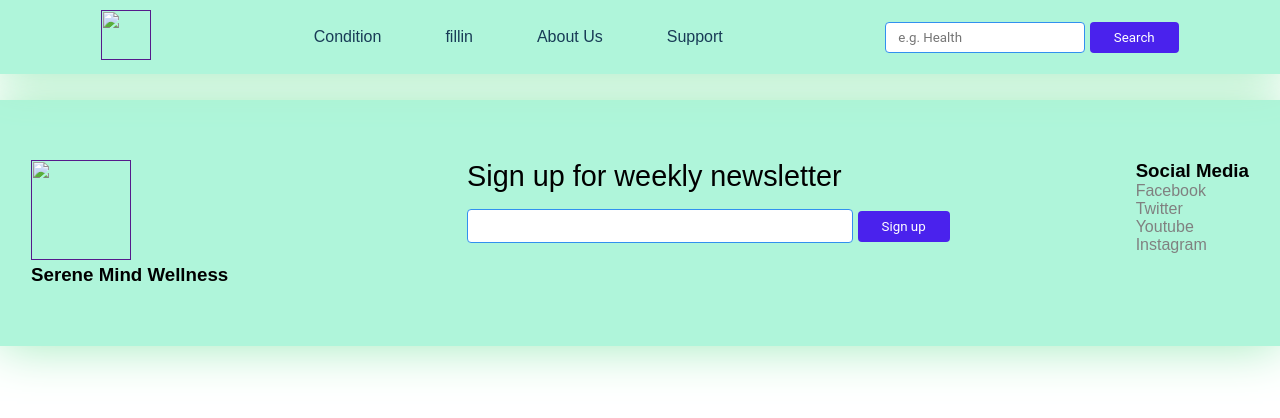
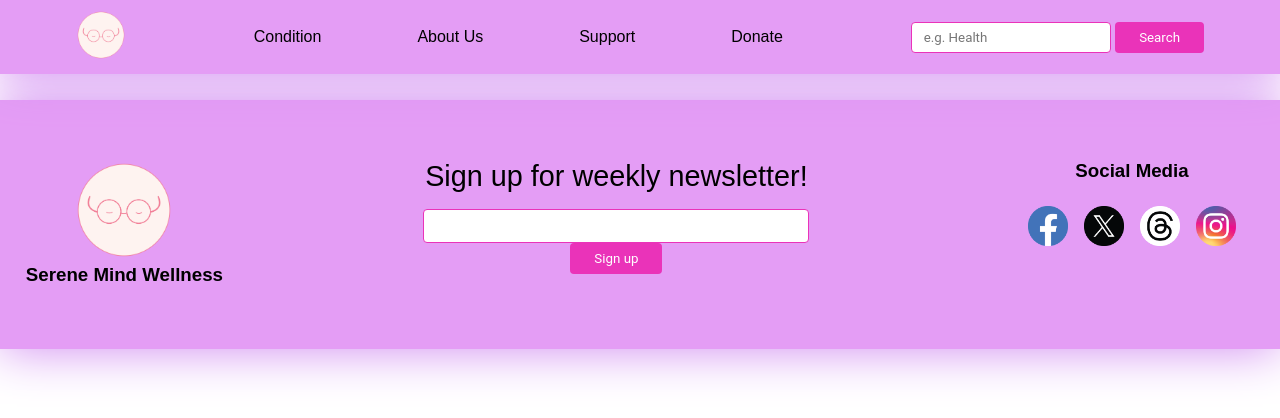
Before and after one commit to gagana-kh/cinnamon-roll-codefury, a plain HTML site: page index.html in a window 1280 px wide. Drawn offline with Linux system fonts and the light colour scheme; a web font is replaced by a local one.

Commit message:
New features added

```diff
--- a/index.html
+++ b/index.html
@@ -11,30 +11,25 @@
     <nav>
         <div class="main-nav">
           <a href="" class="logo">
-            <img src="" alt="" width="50px" height="50px" />
+            <img src="SMW LOGO 1-01.png" alt="" width="50px" height="50px" />
           </a>
-
-          <div id="nav-links" class="nav-links">
-            <ul class="flex">
-              <li class="nav_item">Condition</li>
-              <li class="nav_item">fillin</li>
-              <li class="nav_item">About Us</li>
-              <li class="nav_item">Support</li>
-
-            </ul>
+        <div class="nav-ele">
+          <div class="dropdown">
+            <button onclick="myFunction()" class="dropbtn">Condition</button>
+            <div id="myDropdown" class="dropdown-content">
+              <a href="#">Link a</a>
+              <a href="#">Link b</a>
+              <a href="#">Link c</a>
+            </div>
           </div>
-
+          <button class="nv-sub">About Us</button>
+          <button class="nv-sub">Support </button>
+          <button class="nv-sub">Donate</button>
+        </div>
           <div id="search-bar" class="search-bar">
             <input type="text" placeholder="e.g. Health" />
             <button class="btn">Search</button>
           </div>
-
-          <div class="hamburger">
-            <div class="bar"></div>
-            <div class="bar"></div>
-            <div class="bar"></div>
-          </div>
-
         </div>
     </nav>
     <div class="footer">
@@ -42,26 +37,26 @@
           <div class="footer-row">
             <div class="first">
                 <a href="" class="logo">
-                    <img src="news_logo.png" alt="" width="100px" height="100px" />
+                    <img src="SMW LOGO 1-01.png" alt="" width="100px" height="100px" />
                 </a>
               <h3>Serene Mind Wellness</h3>
-              <p></p>
             </div>
             <div id="email-bar" class="email-bar">
-                <p class="email-para">Sign up for weekly newsletter</p>
-                <input type="text" placeholder="e.g. Your e-mail" />
+                <p class="email-para">Sign up for weekly newsletter!</p>
+                <input type="text" placeholder="Your email" />
                 <button class="email-btn">Sign up</button>
             </div>
 
 
             <div class="third">
               <h3>Social Media</h3>
-              <ul>
-                <li>Facebook</li>
-                <li>Twitter</li>
-                <li>Youtube</li>
-                <li>Instagram</li>
-              </ul>
+              <ul class="social-logo">
+              <li><a href="https://www.facebook.com/serene.mind.wellness?mibextid=2JQ9oc"><img src="facebook-01.png" width="40px" height="40px" class ="logo_header" alt="My Logo"></a></li>
+              <li><a href="https://twitter.com/MindSerene86332?t=jAbCOa-XwPdeNSOzy5OEJA&s=08"><img src="twitter-01.png" width="40px" height="40px" class ="logo_header" alt="My Logo"></a></li>
+              <li><a href="https://www.threads.net/@serene.mind.wellness"><img src="threads-01.png" width="40px" height="40px" class ="logo_header" alt="My Logo"></a></li>
+              <li><a href="https://instagram.com/serene.mind.wellness?igshid=NzZlODBkYWE4Ng=="><img src="instagram-01.png" width="40px" height="40px" class ="logo_header" alt="My Logo"></a></li>
+            </ul>
+
             </div>
           </div>
         </div>
--- a/main.js
+++ b/main.js
@@ -0,0 +1,17 @@
+function myFunction() {
+    document.getElementById("myDropdown").classList.toggle("show");
+  }
+
+  // Close the dropdown menu if the user clicks outside of it
+  window.onclick = function(event) {
+    if (!event.target.matches('.dropbtn')) {
+      var dropdowns = document.getElementsByClassName("dropdown-content");
+      var i;
+      for (i = 0; i < dropdowns.length; i++) {
+        var openDropdown = dropdowns[i];
+        if (openDropdown.classList.contains('show')) {
+          openDropdown.classList.remove('show');
+        }
+      }
+    }
+  }
--- a/style.css
+++ b/style.css
@@ -1,5 +1,6 @@
 
-@import url('https://fonts.googleapis.com/css2?family=Mooli&family=Poppins&display=swap');
+@import url('https://fonts.googleapis.com/css2?family=Baskervville&family=Mooli&family=Poppins&display=swap');
+
 
 * {
     padding: 0;
@@ -9,7 +10,7 @@
 
 /* navbar */
 body {
-    font-family: 'Mooli', sans-serif;
+    font-family: 'Baskervville', sans-serif;
     color: #183b56;
 }
 
@@ -17,8 +18,8 @@ body {
     display: flex;
     justify-content: space-around;
     align-items: center;
-    background-color: #aff5da;
-    box-shadow: 0 0 3rem#9febbb;
+    background-color: #e49df5;
+    box-shadow: 0 0 3rem#cf87f0;
     padding: 10px 20px;
 }
 
@@ -28,6 +29,23 @@ nav {
     z-index: 100;
     right: 0;
     left: 0;
+}
+.nav-ele{
+    display: flex;
+   align-items: center;
+   justify-content: center;
+    flex-direction: row;
+    gap:4rem;
+}
+.nav-sub{
+    display: flex;
+    flex-direction: row;
+    list-style: none;
+    gap: 4rem;
+    font-style: bold;
+    font-size: 16px;
+    color: black;
+    cursor: pointer;
 }
 
 .flex {
@@ -49,12 +67,12 @@ nav {
     height: 100%;
     padding: 7px 12px;
     border-radius: 4px;
-    border: 0.1rem solid #3290ef;
+    border: 0.1rem solid #ea33b9;
     font-family: "Roboto", sans-serif;
 }
 
 .search-bar button {
-    background-color: #4a22ed;
+    background-color: #ea33b9;
     color: white;
     padding: 8px 24px;
     border:none;
@@ -63,13 +81,6 @@ nav {
     font-family: "Roboto", sans-serif;
 }
 
-/* Hamburger Menu Styles */
-.hamburger {
-    display: none;
-    flex-direction: column;
-    cursor: pointer;
-    padding: 5px;
-}
 
 .bar {
     width: 20px;
@@ -93,24 +104,13 @@ nav {
     flex-wrap: wrap;
 }
 
-.card {
-    width: 430px;
-}
 
-.card,
-.card-header,
-.card-content {
-    padding: 10px;
-}
-.card-header img{
-    width: 400px;
-}
 
 /*  footer */
 .footer-row {
     color: black;
-    background-color: #aff5da;
-    box-shadow: 0 0 3rem#9febbb;
+    background-color:#e49df5 ;
+    box-shadow: 0 0 3rem #cf87f0;
     display: flex;
     justify-content: center;
     gap: 15%;
@@ -122,7 +122,7 @@ nav {
     color: black;
 }
 .email-btn {
-    background-color: #4a22ed;
+    background-color: #ea33b9;
     color: white;
     padding: 8px 24px;
     border:none;
@@ -136,24 +136,79 @@ nav {
     margin-top: 1rem;
     padding: 1rem 12rem;
     border-radius: 4px;
-    border: 0.1rem solid #3290ef;
+    border: 0.1rem solid #ea33b9;
     font-family: "Roboto", sans-serif;
 
+}
+.first{
+    text-align: center;
+    width: 250px;
+}
+.email-bar{
+    text-align: center;
+}
+.third{
+    text-align: center;
+}
+
+.footer-row li {
+    color: grey;
+}
+.social-logo{
+    margin: 1.5rem;
+    display: flex;
+    flex-direction: row;
+    gap: 1rem;
 }
 
 
 
 .footer-row li {
-    color: grey;
-}
-
-.first {
-    width: 250px;
-}
-
-.footer-row li {
     list-style: none;
 }
+.dropbtn, .nv-sub {
+    background-color:#e49df5 ;
+    color: black;
+    padding: 16px;
+    font-size: 16px;
+    border: none;
+    cursor: pointer;
+  }
+
+  /* Dropdown button on hover & focus */
+  .dropbtn:hover, .dropbtn:focus{
+    background-color: #e49df5;
+  }
+
+  /* The container <div> - needed to position the dropdown content */
+  .dropdown {
+    position: relative;
+    display: inline-block;
+  }
+
+  /* Dropdown Content (Hidden by Default) */
+  .dropdown-content {
+    display: none;
+    position: absolute;
+    background-color: #f1f1f1;
+    min-width: 160px;
+    box-shadow: 0px 8px 16px 0px rgba(0,0,0,0.2);
+    z-index: 1;
+  }
+
+  /* Links inside the dropdown */
+  .dropdown-content a {
+    color: black;
+    padding: 12px 16px;
+    text-decoration: none;
+    display: block;
+  }
+
+  /* Change color of dropdown links on hover */
+  .dropdown-content a:hover {background-color: #ddd;}
+
+  /* Show the dropdown menu (use JS to add this class to the .dropdown-content container when the user clicks on the dropdown button) */
+  .show {display:block;}
 
 /* media query */
 @media screen and (max-width: 400px) {
@@ -187,6 +242,3 @@ nav {
     }
 
 }
-.invisible{
-    display: none;
-}
```
Also changed, not shown: SMW LOGO 1-01.png (added), facebook-01.png (added), instagram-01.png (added), threads-01.png (added), twitter-01.png (added).
